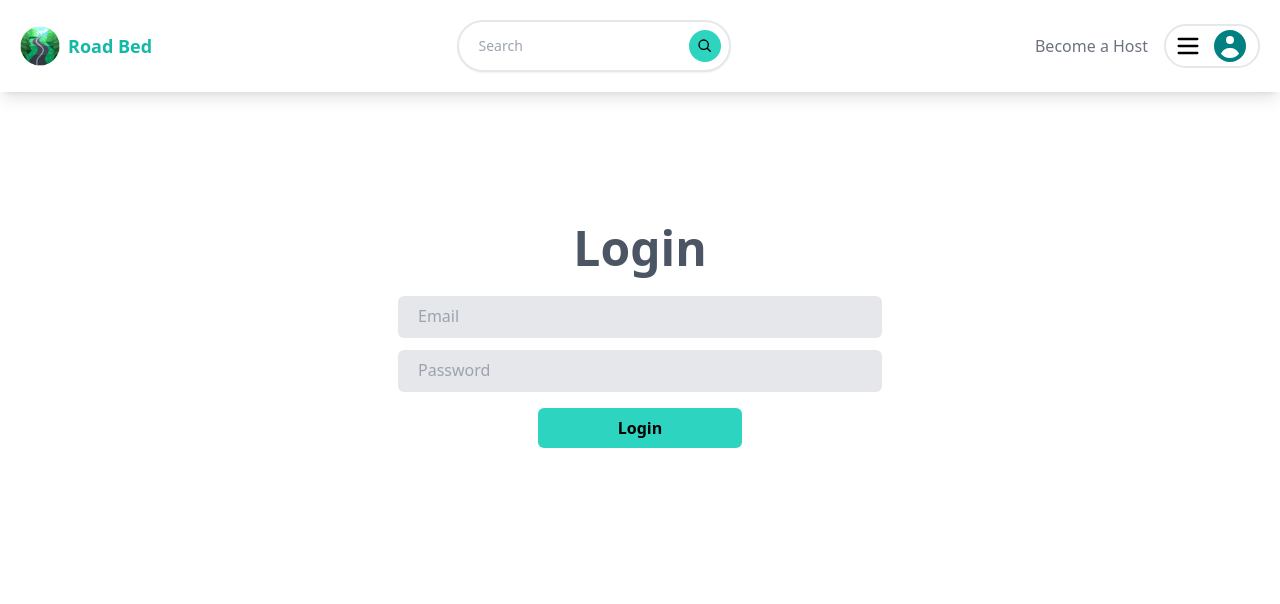
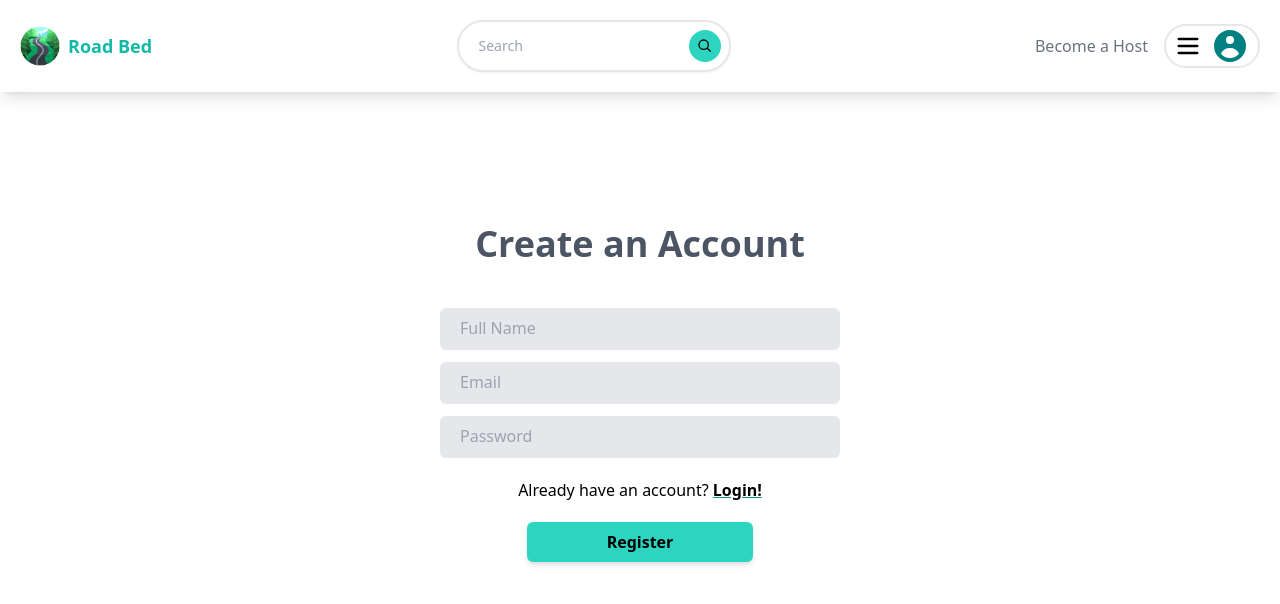
Before and after one commit to DestinyDriver/Roady, a Next.js app in the folder src/main/road-bed-frontend/: page /register in a window 1280 px wide. Shown: the top 604 px of the page. Built offline with nearby package versions, Linux system fonts and the light colour scheme.

Commit message:
Frontend - register page

```diff
--- a/src/main/road-bed-frontend/package.json
+++ b/src/main/road-bed-frontend/package.json
@@ -16,7 +16,8 @@
     "eslint-config-next": "13.1.4",
     "next": "13.1.4",
     "react": "18.2.0",
-    "react-dom": "18.2.0"
+    "react-dom": "18.2.0",
+    "react-hook-form": "^7.42.1"
   },
   "devDependencies": {
     "autoprefixer": "^10.4.13",
--- a/src/main/road-bed-frontend/pages/[login].js
+++ b/src/main/road-bed-frontend/pages/[login].js
@@ -1,5 +1,6 @@
 import Header from "@/components/Header";
 import AuthService from "@/services/authService";
+import Link from "next/link";
 import React, { useState } from "react";
 
 function Login() {
@@ -29,7 +30,7 @@ function Login() {
             Login
           </h3>
 
-          <form className="p-2 w-[400px] md:w-[500px] space-y-4 mx-auto">
+          <form className="p-2 w-fit sm:w-[400px] md:w-[500px] space-y-4 mx-auto">
             <div className="flex flex-col space-y-3">
               <input
                 className="formInput"
@@ -46,10 +47,19 @@ function Login() {
                 placeholder="Password"
               />
             </div>
+            <p>
+              You don't have an account?  {" "}
+              <Link href="/register">
+                <span className="font-semibold underline decoration-teal-600 cursor-pointer">
+                  Sign up now!
+                </span>
 
+              </Link>
+            </p>
             <button
-              className="px-10 md:px-20 rounded-md text-md font-semibold py-2 bg-teal-400"
+              className="formButton"
               onClick={(e) => login(e)}
+              type="submit"
             >
               Login
             </button>
--- /dev/null
+++ b/src/main/road-bed-frontend/pages/register.js
@@ -0,0 +1,71 @@
+import Header from "@/components/Header";
+import AuthService from "@/services/authService";
+import Link from "next/link";
+import React from "react";
+import { useForm } from "react-hook-form";
+
+function Register() {
+
+  const authService = new AuthService();
+
+  const { register, handleSubmit } = useForm();
+  const onSubmit = (data) => {
+    authService.register(data).then(result => console.log(result.data))
+  };
+
+  return (
+    <div className="relative">
+      <Header />
+
+      <div className="flex flex-col max-w-7xl mx-auto items-center justify-center">
+        <div className="absolute top-52">
+
+          <h3 className="text-4xl font-bold text-gray-600 pt-4 pb-6 text-center">
+            Create an Account
+          </h3>
+
+          <form
+            className="w-fit sm:w-[400px] mt-5 mx-auto text-center"
+            onSubmit={handleSubmit(onSubmit)}
+          >
+            <div className="flex flex-col space-y-3">
+              <input
+                {...register("fullName")}
+                className="formInput z-10"
+                type="text"
+                placeholder="Full Name"
+              />
+              <input
+                {...register("email")}
+                className="formInput"
+                type="email"
+                placeholder="Email"
+              />
+              <input
+                {...register("password")}
+                className="formInput"
+                type="password"
+                placeholder="Password"
+              />
+            </div>
+            <p className="text-center py-5">
+              Already have an account?{" "}
+              <Link href="/login">
+                <span className="font-semibold underline decoration-teal-600 cursor-pointer">
+                  Login!
+                </span>
+              </Link>
+            </p>
+            <button className="formButton" type="submit">
+              Register
+            </button>
+          </form>
+
+        </div>
+
+      </div>
+    </div>
+  );
+}
+
+export default Register;
--- a/src/main/road-bed-frontend/services/authService.js
+++ b/src/main/road-bed-frontend/services/authService.js
@@ -7,4 +7,8 @@ export default class AuthService {
     login(loginRequest) {
         return axios.post(this.apiUrl + "login", loginRequest);
     }
+
+    register(registerRequest) {
+        return axios.post(this.apiUrl + "register", registerRequest);
+    }
 }
--- a/src/main/road-bed-frontend/styles/globals.css
+++ b/src/main/road-bed-frontend/styles/globals.css
@@ -7,4 +7,9 @@
         @apply bg-gray-200 rounded-md outline-none px-5 py-2 border-b-2 hover:border-teal-400 placeholder:text-gray-400
         focus:border-2 focus:border-teal-400
     }
+
+    .formButton {
+        @apply px-10 md:px-20 rounded-md font-semibold py-2 bg-teal-400 shadow-md
+        hover:scale-105 transition duration-200 ease-in-out hover:shadow-lg
+    }
 }
```
Also changed, not shown: 1 other file (tests, documents, lock files or other folders).
